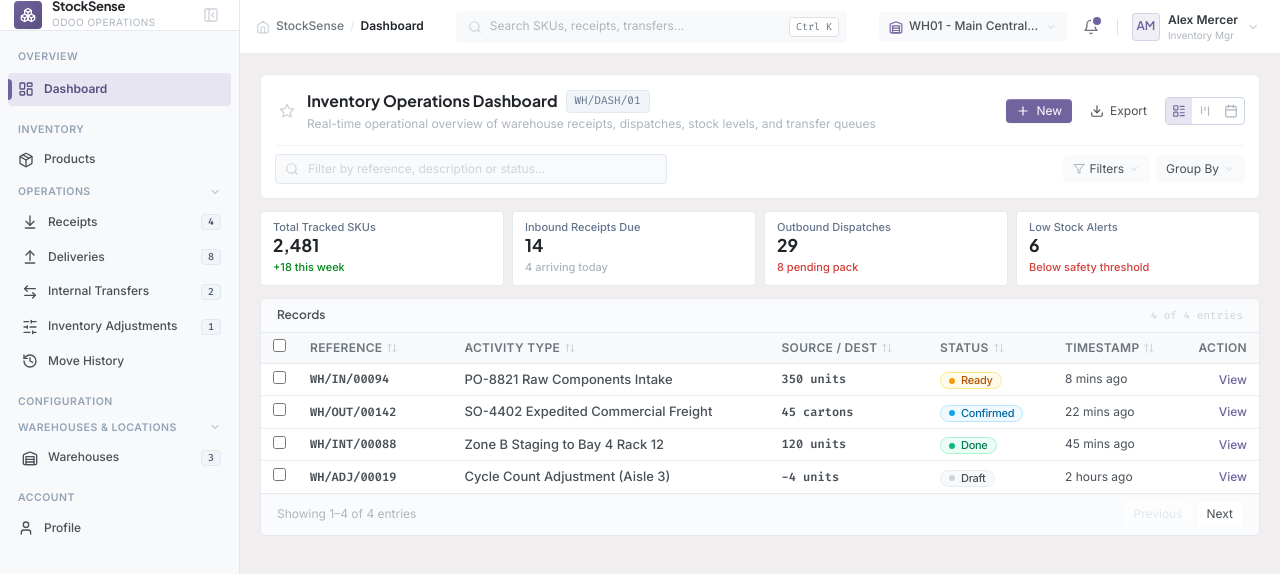
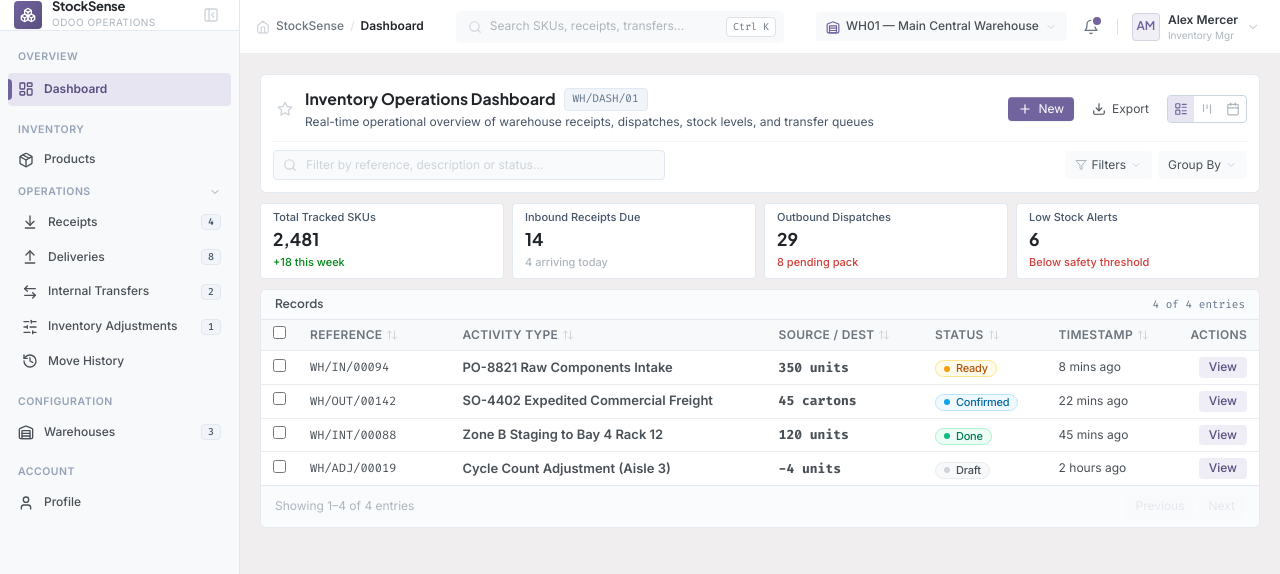
Before and after one commit to SivaSabariGanesan/ODOO-X-GCET-Stock-Sense, a React (Vite) app in the folder frontend/: page /dashboard in a window 1280 px wide. Shown: the top 574 px of the page. Built offline with nearby package versions, Linux system fonts and the light colour scheme.

Commit message:
feat: add PlaceholderPage component along with Header, Sidebar, and routing placeholders

```diff
--- a/frontend/src/components/common/PlaceholderPage.tsx
+++ b/frontend/src/components/common/PlaceholderPage.tsx
@@ -136,6 +136,13 @@ export function PlaceholderPage({
       row.status.toLowerCase().includes(searchFilter.toLowerCase())
   )
 
+  const [currentPage,   setCurrentPage]   = useState(1)
+  const pageSize = 10
+  const totalPages = Math.max(1, Math.ceil(filteredRows.length / pageSize))
+  const isOnlyOnePage = totalPages <= 1
+  const isPrevDisabled = currentPage <= 1 || isOnlyOnePage
+  const isNextDisabled = currentPage >= totalPages || isOnlyOnePage
+
   const kanbanStages: RowStatus[] = ['draft', 'confirmed', 'ready', 'done']
 
   // ---------------------------------------------------------------------------
@@ -143,13 +150,13 @@ export function PlaceholderPage({
   // ---------------------------------------------------------------------------
 
   return (
-    <div className="space-y-3 max-w-7xl mx-auto pb-6">
+    <div className="space-y-2.5 max-w-7xl mx-auto pb-4">
 
       {/* ── Control Panel ─────────────────────────────────────────────── */}
-      <div className="bg-view border border-slate-200/90 rounded-lg p-3 sm:p-3.5 shadow-xs space-y-3">
+      <div className="bg-view border border-slate-200/90 rounded-lg p-3 shadow-xs space-y-2.5">
 
         {/* Row 1: Title + actions */}
-        <div className="flex flex-col md:flex-row md:items-center justify-between gap-3">
+        <div className="flex flex-col md:flex-row md:items-center justify-between gap-2.5">
 
           {/* Title block */}
           <div className="flex items-center gap-2 min-w-0">
@@ -185,7 +192,7 @@ export function PlaceholderPage({
                   </span>
                 )}
               </div>
-              <p className="text-xs text-gray-500 mt-0.5 font-sans line-clamp-1">{subtitle}</p>
+              <p className="text-xs text-slate-600 mt-0.5 font-sans line-clamp-1">{subtitle}</p>
             </div>
           </div>
 
@@ -314,18 +321,18 @@ export function PlaceholderPage({
         {stats.map((stat, idx) => (
           <div
             key={idx}
-            className="bg-view border border-slate-200/90 rounded-md px-3 py-2.5 shadow-xs"
+            className="bg-view border border-slate-200/90 rounded-md px-3 py-2 shadow-xs"
           >
-            <div className="text-[11px] font-medium text-slate-500 leading-none">
+            <div className="text-[11px] font-medium text-slate-600 leading-none">
               {stat.label}
             </div>
-            <div className="text-xl font-heading font-bold text-gray-900 mt-1 leading-none">
+            <div className="text-lg sm:text-xl font-heading font-bold text-gray-900 mt-1 leading-tight">
               {stat.value}
             </div>
             {stat.change && (
               <div
                 className={cn(
-                  'mt-1 text-[11px] font-medium',
+                  'mt-0.5 text-[11px] font-medium',
                   stat.trend === 'up'
                     ? 'text-success-text'
                     : stat.trend === 'down'
@@ -390,11 +397,11 @@ export function PlaceholderPage({
           <div className="hidden sm:block overflow-hidden border border-slate-200/90 rounded-lg shadow-xs bg-view">
 
             {/* Table header bar */}
-            <div className="flex items-center justify-between py-2 px-4 bg-slate-50/80 border-b border-slate-200">
+            <div className="flex items-center justify-between py-1.5 px-3.5 bg-slate-50/80 border-b border-slate-200">
               <span className="font-semibold text-xs text-gray-700 font-heading">
                 {tableTitle}
               </span>
-              <span className="text-[11px] text-gray-400 font-mono">
+              <span className="text-[11px] text-slate-500 font-mono">
                 {filteredRows.length} of {sampleRows.length}
                 {searchFilter ? ' matching' : ' entries'}
               </span>
@@ -424,7 +431,7 @@ export function PlaceholderPage({
                         </div>
                       </th>
                     ))}
-                    <th className="w-16 text-right">Action</th>
+                    <th className="w-20 text-right">Actions</th>
                   </tr>
                 </thead>
 
@@ -459,10 +466,10 @@ export function PlaceholderPage({
                             />
                           </td>
 
-                          {/* SKU / reference — monospace, brand tint */}
-                          <td className="td-mono font-semibold text-brand-dark">
+                          {/* SKU / reference — secondary monospace */}
+                          <td className="td-mono text-xs font-normal text-slate-500">
                             <div className="flex items-center gap-1.5 group">
-                              <span>{row.ref}</span>
+                              <span className="font-mono">{row.ref}</span>
                               <button
                                 type="button"
                                 onClick={() => copyRef(row.ref)}
@@ -475,11 +482,11 @@ export function PlaceholderPage({
                             </div>
                           </td>
 
-                          {/* Name / description — strongest text */}
-                          <td className="font-medium text-gray-900">{row.desc}</td>
+                          {/* Name / description — strong visual hierarchy */}
+                          <td className="font-semibold text-gray-900 text-sm">{row.desc}</td>
 
-                          {/* Quantity — monospace, visually prominent */}
-                          <td className="td-mono font-semibold text-gray-800">{row.qty}</td>
+                          {/* Quantity / On-hand — strong visual hierarchy */}
+                          <td className="td-mono text-sm font-bold text-gray-900">{row.qty}</td>
 
                           {/* Status badge */}
                           <td>
@@ -491,12 +498,12 @@ export function PlaceholderPage({
                           {/* Category / last modified — secondary */}
                           <td className="text-gray-500 text-xs">{row.updated}</td>
 
-                          {/* Action */}
+                          {/* Action — prominent compact button */}
                           <td className="text-right">
                             <button
                               type="button"
                               onClick={() => handleAction(`${actionLabel} ${row.ref}`)}
-                              className="text-xs text-brand hover:text-brand-dark font-medium hover:underline cursor-pointer focus:outline-none focus:ring-1 focus:ring-brand/40 rounded"
+                              className="inline-flex items-center px-2.5 py-0.5 text-xs font-medium rounded text-brand-dark bg-brand-light/70 hover:bg-brand hover:text-white border border-brand/20 transition-colors cursor-pointer focus:outline-none focus:ring-1 focus:ring-brand/40 shadow-2xs"
                               aria-label={`${actionLabel} ${row.ref}`}
                             >
                               {actionLabel}
@@ -510,19 +517,37 @@ export function PlaceholderPage({
               </table>
             </div>
 
-            <div className="py-2 px-4 bg-slate-50/70 border-t border-slate-200 flex items-center justify-between text-xs text-gray-500">
+            <div className="py-2 px-3.5 bg-slate-50/70 border-t border-slate-200 flex items-center justify-between text-xs text-gray-500">
               <span>
                 Showing {filteredRows.length === 0 ? 0 : 1}–{filteredRows.length} of {sampleRows.length} entries
               </span>
               <div className="flex items-center gap-1">
                 <button
-                  className="px-2.5 py-1 rounded border border-slate-300 bg-view text-gray-400 opacity-50 cursor-not-allowed"
-                  disabled
-                  aria-disabled="true"
+                  type="button"
+                  onClick={() => setCurrentPage((p) => Math.max(1, p - 1))}
+                  disabled={isPrevDisabled}
+                  aria-disabled={isPrevDisabled}
+                  className={cn(
+                    'px-2.5 py-1 rounded border border-slate-300 text-xs transition-colors',
+                    isPrevDisabled
+                      ? 'bg-slate-50 text-gray-400 opacity-50 cursor-not-allowed'
+                      : 'bg-view text-gray-700 hover:bg-slate-50 cursor-pointer'
+                  )}
                 >
                   Previous
                 </button>
-                <button className="px-2.5 py-1 rounded border border-slate-300 bg-view text-gray-700 hover:bg-slate-50 cursor-pointer">
+                <button
+                  type="button"
+                  onClick={() => setCurrentPage((p) => Math.min(totalPages, p + 1))}
+                  disabled={isNextDisabled}
+                  aria-disabled={isNextDisabled}
+                  className={cn(
+                    'px-2.5 py-1 rounded border border-slate-300 text-xs transition-colors',
+                    isNextDisabled
+                      ? 'bg-slate-50 text-gray-400 opacity-50 cursor-not-allowed'
+                      : 'bg-view text-gray-700 hover:bg-slate-50 cursor-pointer'
+                  )}
+                >
                   Next
                 </button>
               </div>
@@ -555,7 +580,7 @@ export function PlaceholderPage({
                         className="rounded border-gray-300 text-brand focus:ring-brand w-4 h-4 cursor-pointer"
                         aria-label={`Select ${row.ref}`}
                       />
-                      <span className="font-mono font-bold text-xs text-brand-dark">
+                      <span className="font-mono text-xs text-slate-500">
                         {row.ref}
                       </span>
                       <button
@@ -572,23 +597,23 @@ export function PlaceholderPage({
                     </Badge>
                   </div>
 
-                  <div className="text-xs font-medium text-gray-900 leading-snug">
+                  <div className="text-sm font-semibold text-gray-900 leading-snug">
                     {row.desc}
                   </div>
 
                   <div className="flex items-center justify-between text-xs pt-1 border-t border-slate-100">
                     <div className="flex items-center gap-2 text-gray-500">
-                      <span className="font-mono font-semibold text-gray-800">{row.qty}</span>
+                      <span className="font-mono font-bold text-gray-900">{row.qty}</span>
                       <span aria-hidden="true">&middot;</span>
                       <span>{row.updated}</span>
                     </div>
                     <button
                       type="button"
                       onClick={() => handleAction(`${actionLabel} ${row.ref}`)}
-                      className="text-xs text-brand font-medium hover:underline focus:outline-none"
+                      className="inline-flex items-center px-2 py-0.5 text-xs font-medium rounded text-brand-dark bg-brand-light/70 hover:bg-brand hover:text-white border border-brand/20 transition-colors cursor-pointer"
                       aria-label={`${actionLabel} ${row.ref}`}
                     >
-                      {actionLabel} →
+                      {actionLabel}
                     </button>
                   </div>
                 </div>
--- a/frontend/src/components/layout/Header.tsx
+++ b/frontend/src/components/layout/Header.tsx
@@ -33,7 +33,7 @@ export function Header({ onToggleMobileMenu }: HeaderProps) {
   const [isWarehouseOpen, setIsWarehouseOpen] = useState(false)
   const [isNotificationsOpen, setIsNotificationsOpen] = useState(false)
   const [isCommandPaletteOpen, setIsCommandPaletteOpen] = useState(false)
-  const [activeWarehouse, setActiveWarehouse] = useState('WH01 - Main Central Hub')
+  const [activeWarehouse, setActiveWarehouse] = useState('WH01 — Main Central Warehouse')
 
   const profileRef = useRef<HTMLDivElement>(null)
   const warehouseRef = useRef<HTMLDivElement>(null)
@@ -131,9 +131,9 @@ export function Header({ onToggleMobileMenu }: HeaderProps) {
   const currentPageTitle = breadcrumbs[breadcrumbs.length - 1]?.label || 'Dashboard'
 
   const warehouses = [
-    { id: 'WH01', name: 'WH01 - Main Central Hub', location: 'Section A-D', utilization: '74% Capacity' },
-    { id: 'WH02', name: 'WH02 - North Distribution', location: 'Bulk Staging', utilization: '52% Capacity' },
-    { id: 'WH03', name: 'WH03 - Cold Storage Unit', location: 'Zone C', utilization: '88% Capacity' },
+    { id: 'WH01', name: 'WH01 — Main Central Warehouse', location: 'Section A-D', utilization: '74% Capacity' },
+    { id: 'WH02', name: 'WH02 — North Distribution Hub', location: 'Bulk Staging', utilization: '52% Capacity' },
+    { id: 'WH03', name: 'WH03 — Cold Storage Facility', location: 'Zone C', utilization: '88% Capacity' },
   ]
 
   return (
@@ -217,9 +217,9 @@ export function Header({ onToggleMobileMenu }: HeaderProps) {
               }}
               className="hidden sm:inline-flex items-center gap-1.5 px-2.5 py-1.5 text-xs bg-gray-100 hover:bg-gray-200/80 border border-gray-300 rounded text-gray-700 transition-colors cursor-pointer"
             >
-              <Warehouse className="w-3.5 h-3.5 text-brand" />
-              <span className="font-medium max-w-[130px] truncate">{activeWarehouse}</span>
-              <ChevronDown className="w-3 h-3 text-gray-400" />
+              <Warehouse className="w-3.5 h-3.5 text-brand shrink-0" />
+              <span className="font-medium max-w-[280px] truncate">{activeWarehouse}</span>
+              <ChevronDown className="w-3 h-3 text-gray-400 shrink-0" />
             </button>
 
             {/* Mobile Compact Warehouse Button */}
@@ -234,11 +234,11 @@ export function Header({ onToggleMobileMenu }: HeaderProps) {
               aria-label="Select warehouse"
             >
               <Warehouse className="w-3.5 h-3.5 text-brand" />
-              <span className="font-semibold">{activeWarehouse.split(' - ')[0]}</span>
+              <span className="font-semibold">{activeWarehouse.split(/ — | - /)[0]}</span>
             </button>
 
             {isWarehouseOpen && (
-              <div className="dropdown-menu absolute right-0 mt-1.5 w-72 max-w-[calc(100vw-1.5rem)] bg-view border border-gray-300 rounded shadow-lg py-1 z-50 text-xs animate-[fadeIn_100ms_ease-out]">
+              <div className="dropdown-menu absolute right-0 mt-1.5 w-80 max-w-[calc(100vw-1.5rem)] bg-view border border-gray-300 rounded shadow-lg py-1 z-50 text-xs animate-[fadeIn_100ms_ease-out]">
                 <div className="px-3 py-1.5 text-[11px] font-semibold text-gray-500 uppercase tracking-wider border-b border-gray-200 flex items-center justify-between">
                   <span>Warehouse Facility</span>
                   <span className="text-[10px] text-brand">3 Online</span>
--- a/frontend/src/components/layout/Sidebar.tsx
+++ b/frontend/src/components/layout/Sidebar.tsx
@@ -38,7 +38,6 @@ export function Sidebar({
   const [operationsOpen, setOperationsOpen] = useState(true)
 
   const isSettingsActive = location.pathname.startsWith('/settings')
-  const [settingsOpen, setSettingsOpen] = useState(true)
 
   // Ctrl+B toggles sidebar; Esc closes mobile drawer
   useEffect(() => {
@@ -68,9 +67,6 @@ export function Sidebar({
     { name: 'Move History',          href: '/operations/history',     icon: History },
   ]
 
-  const configItems = [
-    { name: 'Warehouses', href: '/settings/warehouses', icon: Warehouse, count: '3' },
-  ]
 
   // ---------------------------------------------------------------------------
   // Reusable section label
@@ -258,39 +254,12 @@ export function Sidebar({
         {/* ── CONFIGURATION ──────────────────────────────────────────── */}
         <div className="pt-2">
           <SectionLabel label="Configuration" active={isSettingsActive} />
-
-          {!isCollapsed ? (
-            <button
-              type="button"
-              onClick={() => setSettingsOpen(!settingsOpen)}
-              className="w-full flex items-center justify-between px-2.5 py-1 text-[10.5px] font-semibold text-slate-400 uppercase tracking-wider hover:text-slate-600 transition-colors cursor-pointer"
-              aria-expanded={settingsOpen}
-            >
-              <span className={cn(isSettingsActive && 'text-brand-dark')}>
-                Warehouses &amp; Locations
-              </span>
-              {settingsOpen
-                ? <ChevronDown className="w-3 h-3" />
-                : <ChevronRight className="w-3 h-3" />
-              }
-            </button>
-          ) : (
-            <div className="h-px bg-slate-100 my-1 mx-1" />
-          )}
-
-          {((!isCollapsed && settingsOpen) || isCollapsed) && (
-            <div className={cn('space-y-0.5', !isCollapsed && 'mt-0.5 pl-1')}>
-              {configItems.map((item) => (
-                <NavItem
-                  key={item.href}
-                  to={item.href}
-                  icon={item.icon}
-                  label={item.name}
-                  count={item.count}
-                />
-              ))}
-            </div>
-          )}
+          <NavItem
+            to="/settings/warehouses"
+            icon={Warehouse}
+            label="Warehouses"
+            count="3"
+          />
         </div>
 
         {/* ── ACCOUNT ────────────────────────────────────────────────── */}
```
Also changed, not shown: frontend/src/app/router/placeholders.tsx (+4 -4 lines).
